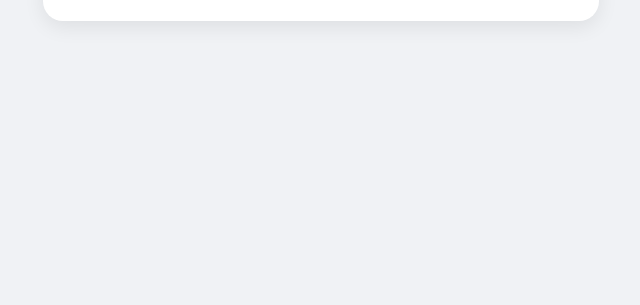
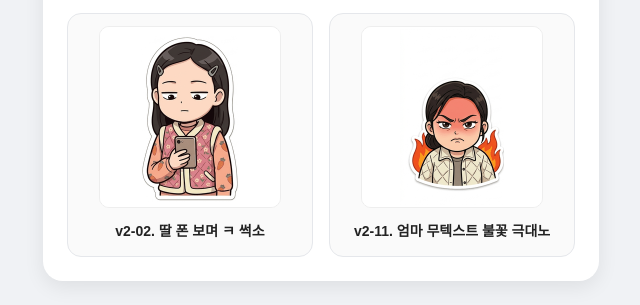
Before and after one commit to mnpark180124-sudo/kakao-family-emoticon, a plain HTML site: page index.html in a window 1280 px wide. Shown: the part 1942-2247 px from the top of the page, without its empty margins (527-1167 px from the left). Before the commit the page ends 1987 px from the top, so only its background shows below. Drawn offline with Linux system fonts and the light colour scheme.

Commit message:
feat: v2 표정·행동 중심 샘플 2종(02 딸 ㅋ 썩소, 11 엄마 무텍스트 불꽃 극대노) 3프레임 GIF 추가

```diff
--- a/index.html
+++ b/index.html
@@ -66,6 +66,8 @@
       <img src="01_움직이는_이모티콘_360x360_GIF/12_딸_킹받는무시_어쩔티비_360.gif" onclick="sendEmo(this.src, '9살 딸')" title="12. 응~ 안 들려~ 어쩔티비~">
       <img src="01_움직이는_이모티콘_360x360_GIF/13_엄마딸_아이스크림_환상의콤비_360.gif" onclick="sendEmo(this.src, '엄마 & 딸')" title="13. 아이스크림 앞 환상의 콤비♥">
       <img src="01_움직이는_이모티콘_360x360_GIF/25_이모_야_연쇄팝업_360.gif" onclick="sendEmo(this.src, '이모')" title="25. 이모 야 연쇄 팝업">
+      <img src="01_움직이는_이모티콘_360x360_GIF/v2_02_딸_폰보며_ㅋ썩소_360.gif" onclick="sendEmo(this.src, '9살 딸')" title="v2-02. 딸 폰 보며 ㅋ 썩소">
+      <img src="01_움직이는_이모티콘_360x360_GIF/v2_11_엄마_무텍스트_불꽃극대노_360.gif" onclick="sendEmo(this.src, '엄마')" title="v2-11. 엄마 무텍스트 불꽃 극대노">
     </div>
   </div>
 
@@ -87,6 +89,8 @@
       <div class="card"><img src="01_움직이는_이모티콘_360x360_GIF/12_딸_킹받는무시_어쩔티비_360.gif"><h4>12. 응~ 안 들려~ 어쩔티비~</h4></div>
       <div class="card"><img src="01_움직이는_이모티콘_360x360_GIF/13_엄마딸_아이스크림_환상의콤비_360.gif"><h4>13. 아이스크림 앞 환상의 콤비♥</h4></div>
       <div class="card"><img src="01_움직이는_이모티콘_360x360_GIF/25_이모_야_연쇄팝업_360.gif"><h4>25. 이모 "야" 연쇄 팝업 (v2)</h4></div>
+      <div class="card"><img src="01_움직이는_이모티콘_360x360_GIF/v2_02_딸_폰보며_ㅋ썩소_360.gif"><h4>v2-02. 딸 폰 보며 ㅋ 썩소</h4></div>
+      <div class="card"><img src="01_움직이는_이모티콘_360x360_GIF/v2_11_엄마_무텍스트_불꽃극대노_360.gif"><h4>v2-11. 엄마 무텍스트 불꽃 극대노</h4></div>
     </div>
   </div>
 
```
Also changed, not shown: 미리보기_카톡채팅방.html (+4 -0 lines), 01_움직이는_이모티콘_360x360_GIF/v2_02_딸_폰보며_ㅋ썩소_360.gif (added), 01_움직이는_이모티콘_360x360_GIF/v2_11_엄마_무텍스트_불꽃극대노_360.gif (added), 02_스튜디오제안용_360x360_PNG/v2_02_딸_폰보며_ㅋ썩소_360_투명배경.png (added), 02_스튜디오제안용_360x360_PNG/v2_11_엄마_무텍스트_불꽃극대노_360_투명배경.png (added), 03_고화질_원본_일러스트/v2_02_딸_폰보며_ㅋ썩소_원본.jpg (added), 03_고화질_원본_일러스트/v2_11_엄마_무텍스트_불꽃극대노_원본.jpg (added), 1 other file.
